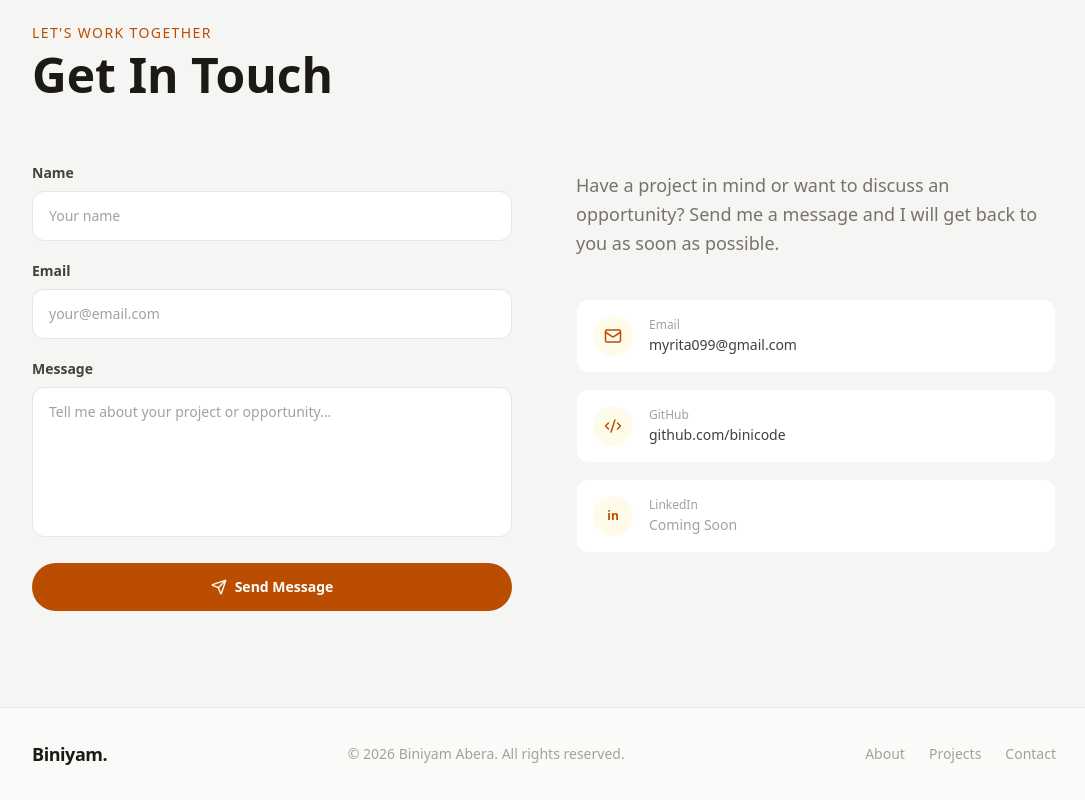
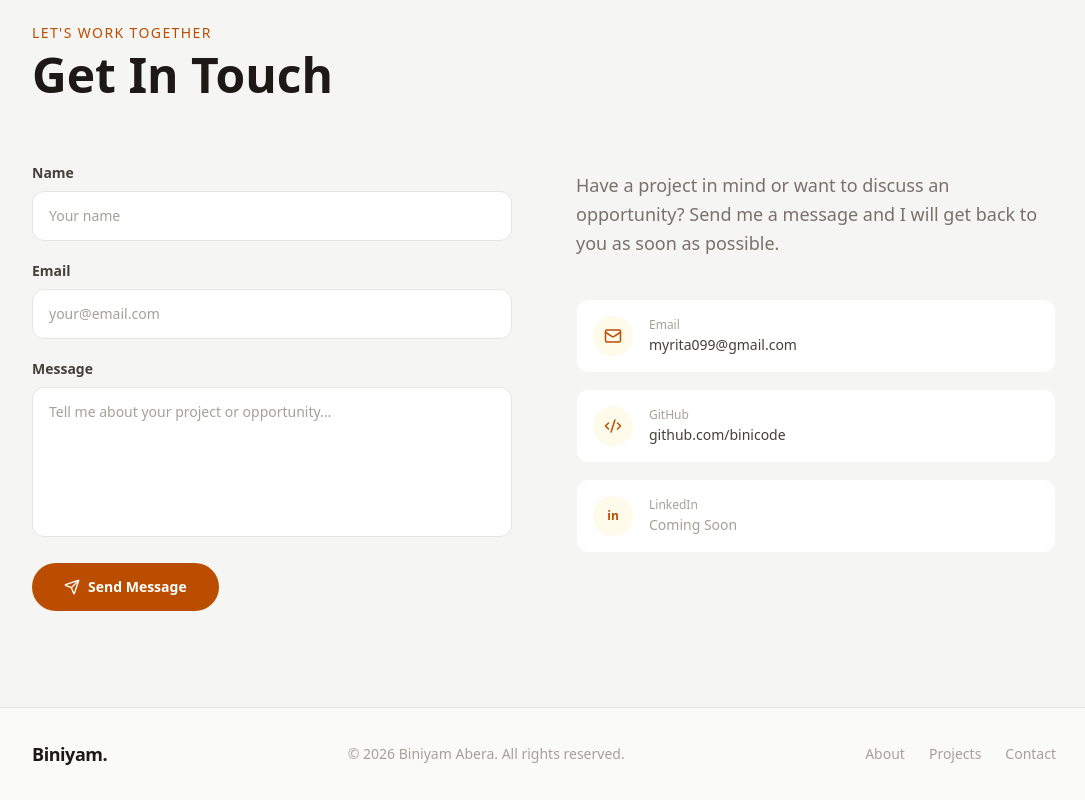
Before and after one commit to binicode/biniyam-portfolio, a Next.js app: page / in a window 1280 px wide. Shown: the part 5245-6045 px from the top of the page, without its empty margins (96-1181 px from the left). Built offline with nearby package versions, Linux system fonts and the light colour scheme.

Commit message:
fix: Send Message button width to match pill style

```diff
--- a/src/components/sections/Contact.tsx
+++ b/src/components/sections/Contact.tsx
@@ -164,7 +164,7 @@ export default function Contact() {
                                 disabled={status === "loading"}
                                 aria-label="Send message"
                                 className={cn(
-                                    "inline-flex items-center justify-center gap-2",
+                                    "inline-flex items-center gap-2 w-fit",
                                     "bg-amber-700 dark:bg-cyan-500 text-white dark:text-gray-950",
                                     "px-8 py-3.5 rounded-full font-semibold text-sm",
                                     "hover:bg-amber-800 dark:hover:bg-cyan-400 hover:scale-105 transition-all",
```
